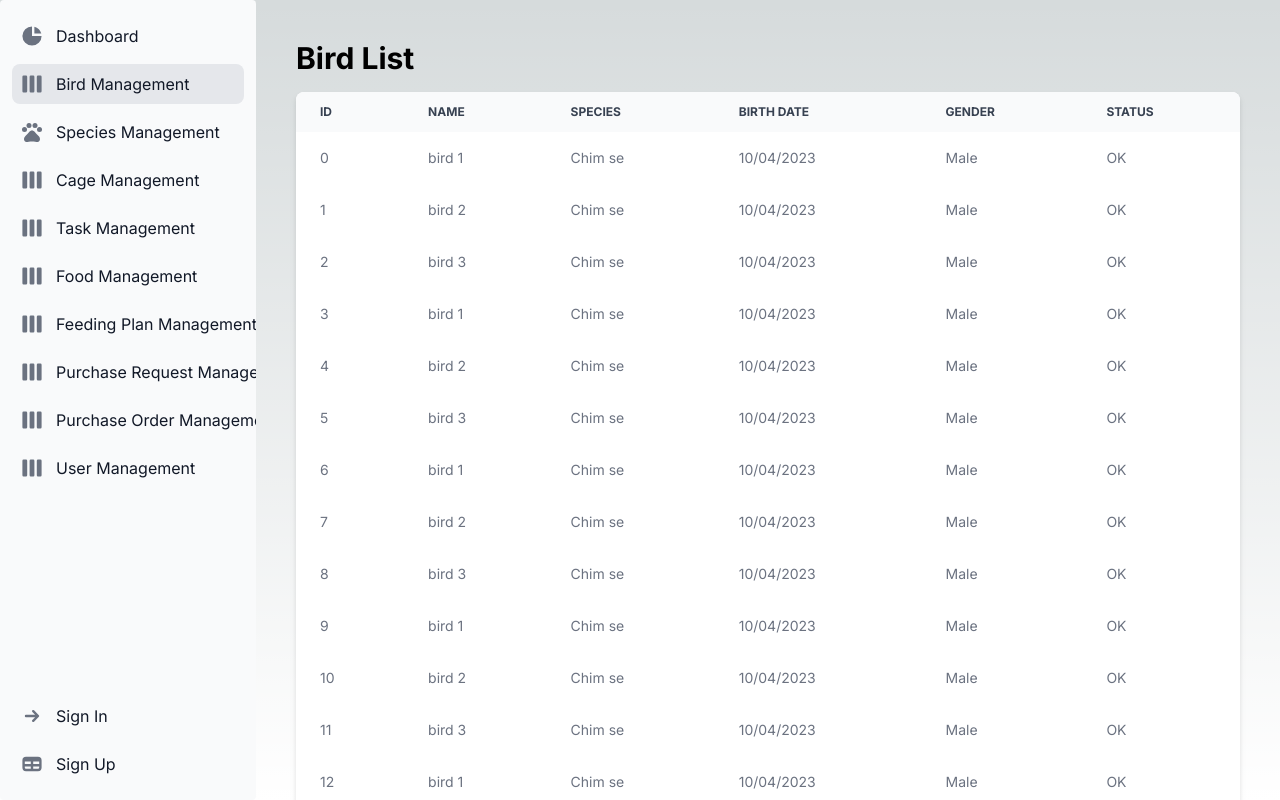
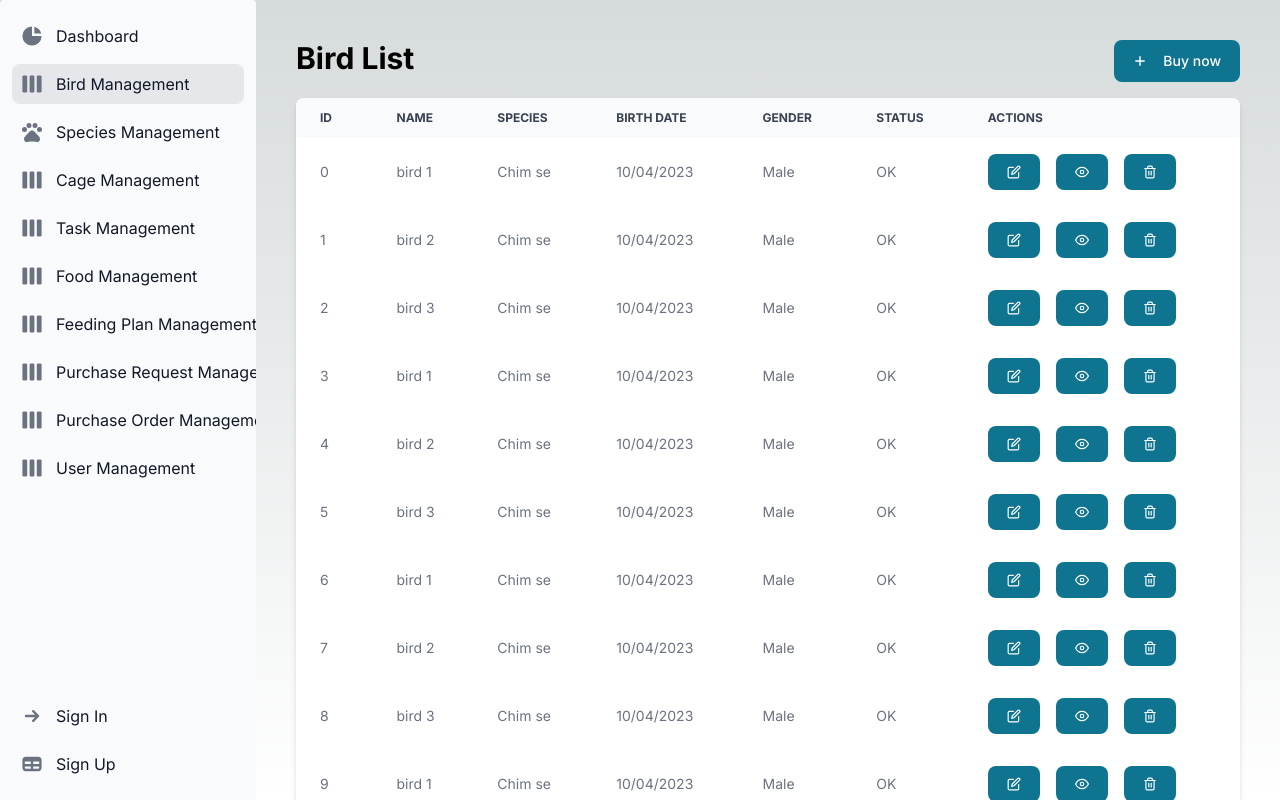
Before and after one commit to SWP391-FIGY/front-end-admin, a Next.js app: page /birds/index in a window 1280 px wide. Built offline with nearby package versions, Linux system fonts and the light colour scheme.

Commit message:
Add action button to index page

```diff
--- a/src/app/birds/index/birdList.jsx
+++ b/src/app/birds/index/birdList.jsx
@@ -1,6 +1,7 @@
-import { Table } from 'flowbite-react'
+import { Button, Table } from 'flowbite-react'
 import React from 'react'
 import { birdInfo } from './birdInfo'
+import { FiEdit, FiEye, FiTrash2 } from 'react-icons/fi';
 
 
 const BirdList = () => {
@@ -9,7 +10,7 @@ const BirdList = () => {
 	)
 	return (
 		<>
-			<Table>
+			<Table className='table-auto'>
 				<Table.Head>
 					<Table.HeadCell>ID</Table.HeadCell>
 					<Table.HeadCell>Name</Table.HeadCell>
@@ -17,6 +18,7 @@ const BirdList = () => {
 					<Table.HeadCell>Birth Date</Table.HeadCell>
 					<Table.HeadCell>Gender</Table.HeadCell>
 					<Table.HeadCell>Status</Table.HeadCell>
+					<Table.HeadCell>Actions</Table.HeadCell>
 				</Table.Head>
 				<Table.Body>
 					{birdInfo.map((bird, index) => {
@@ -28,6 +30,17 @@ const BirdList = () => {
 								<Table.Cell><span>{bird.birthDate}</span></Table.Cell>
 								<Table.Cell><span>{bird.gender}</span></Table.Cell>
 								<Table.Cell><span>{bird.status}</span></Table.Cell>
+								<Table.Cell className='flex flex-row gap-4'>
+									<Button>
+										<FiEdit />
+									</Button>
+									<Button>
+										<FiEye />
+									</Button>
+									<Button>
+										<FiTrash2 />
+									</Button>
+								</Table.Cell>
 							</Table.Row>
 						)
 					})}
--- a/src/app/birds/index/page.jsx
+++ b/src/app/birds/index/page.jsx
@@ -1,6 +1,8 @@
 'use client'
+import { Button } from "flowbite-react"
 import BirdList from "./birdList"
 import PageLayout from '@/layout/pageLayout'
+import { HiPlus } from 'react-icons/hi';
 
 
 const BirdListPage = () => {
@@ -8,10 +10,20 @@ const BirdListPage = () => {
 	return (
 		<PageLayout>
 			<div className='w-full p-10 flex flex-col gap-4 h-[100vh] overflow-y-scroll'>
-				<div className='dashboard-content-header'>
+				<div className='flex flex-row justify-between'>
 					<h2 className='text-3xl font-bold'>Bird List</h2>
 					<div className='dashboard-content-search'>
+						<Button >
+							<div className='flex flex-row justify-center gap-4'>
+								<div className="my-auto">
+									<HiPlus />
+								</div>
+								<p>
+									Buy now
+								</p>
+							</div>
 
+						</Button>
 					</div>
 				</div>
 				<BirdList />
--- a/src/components/Sidebar/sideBar.jsx
+++ b/src/components/Sidebar/sideBar.jsx
@@ -17,9 +17,10 @@ const PageSidebar = () => {
           <Sidebar.ItemGroup className='w-full '>
             {topSideBarData.map((item, index) => {
               const navBasePath = item.href.split('/')[1];
-              const activeRouteDecoration = currentBasePath === navBasePath ? 'bg-gray-200':'';
+              const activeRouteDecoration = currentBasePath === navBasePath ? 'bg-gray-200' : '';
               return (
                 <Sidebar.Item
+                  key={index}
                   href={item.href}
                   icon={item.icon}
                   className={`justify-start ${activeRouteDecoration}`}
--- a/src/components/Sidebar/topSideBarData.js
+++ b/src/components/Sidebar/topSideBarData.js
@@ -5,7 +5,7 @@ import { MdPets } from 'react-icons/md'
 export const topSideBarData = [
   {
     title: "Dashboard",
-    href: "#",
+    href: "/",
     icon: HiChartPie,
     allowRole: [],
   },
```
Also changed, not shown: src/app/birds/create/page.jsx (added), src/app/birds/edit/page.jsx (added).
